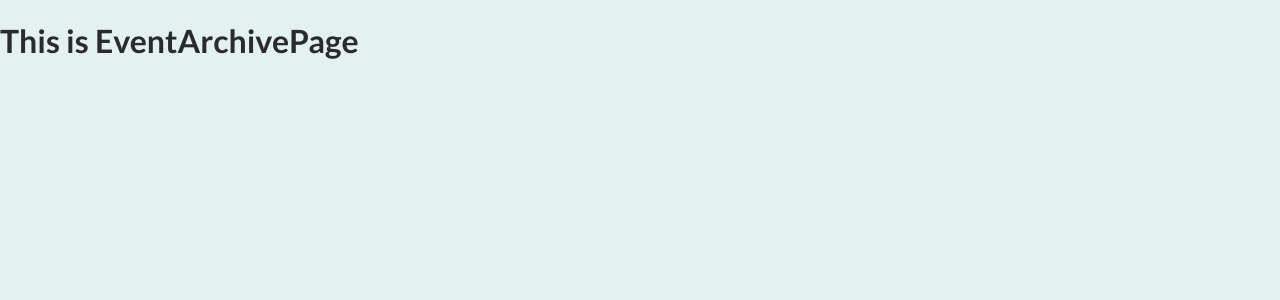
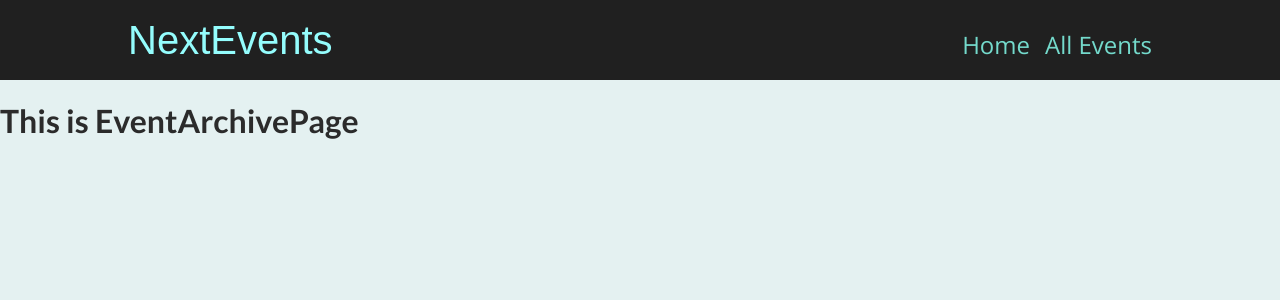
Before and after one commit to ProMehedi/nextevents, a Next.js app: page /events in a window 1280 px wide. Shown: the top 300 px of the page. Built offline with nearby package versions, Linux system fonts and the light colour scheme.

Commit message:
Add Header

```diff
--- /dev/null
+++ b/components/layouts/Header.js
@@ -0,0 +1,28 @@
+import Link from 'next/link'
+import styles from '../../styles/Header.module.css'
+
+const Header = () => {
+  return (
+    <header className={styles.header}>
+      <div className={styles.logo}>
+        <Link href='/'>NextEvents</Link>
+      </div>
+      <nav className={styles.navigation}>
+        <ul>
+          <li>
+            <Link href='/'>
+              <a>Home</a>
+            </Link>
+          </li>
+          <li>
+            <Link href='/events'>
+              <a>All Events</a>
+            </Link>
+          </li>
+        </ul>
+      </nav>
+    </header>
+  )
+}
+
+export default Header
--- /dev/null
+++ b/components/layouts/Layout.js
@@ -0,0 +1,12 @@
+import Header from './Header'
+
+const Layout = ({ children }) => {
+  return (
+    <>
+      <Header />
+      <main>{children}</main>
+    </>
+  )
+}
+
+export default Layout
--- a/pages/_app.js
+++ b/pages/_app.js
@@ -1,7 +1,14 @@
+import Layout from '../components/layouts/Layout'
 import '../styles/globals.css'
 
 function MyApp({ Component, pageProps }) {
-  return <Component {...pageProps} />
+  return (
+    <>
+      <Layout>
+        <Component {...pageProps} />
+      </Layout>
+    </>
+  )
 }
 
 export default MyApp
--- /dev/null
+++ b/styles/Header.module.css
@@ -0,0 +1,46 @@
+.header {
+  width: 100%;
+  display: flex;
+  justify-content: space-between;
+  align-items: baseline;
+  padding: 1rem 10%;
+  height: 5rem;
+  background-color: #202020;
+}
+
+.logo {
+  font-size: 1.5rem;
+  color: white;
+  font-family: 'Fira', sans-serif;
+  height: 100%;
+  display: flex;
+  justify-content: center;
+  align-items: center;
+  color: #94fdfd;
+}
+
+.logo a {
+  text-decoration: none;
+  color: #94fdfd;
+}
+
+.navigation a {
+  text-decoration: none;
+  color: #74dacc;
+  font-size: 1rem;
+  padding-left: 15px;
+}
+
+.navigation ul {
+  display: flex;
+}
+
+@media (min-width: 768px) {
+  .logo {
+    font-size: 2.5rem;
+  }
+
+  .navigation a {
+    font-size: 1.5rem;
+  }
+}
```
